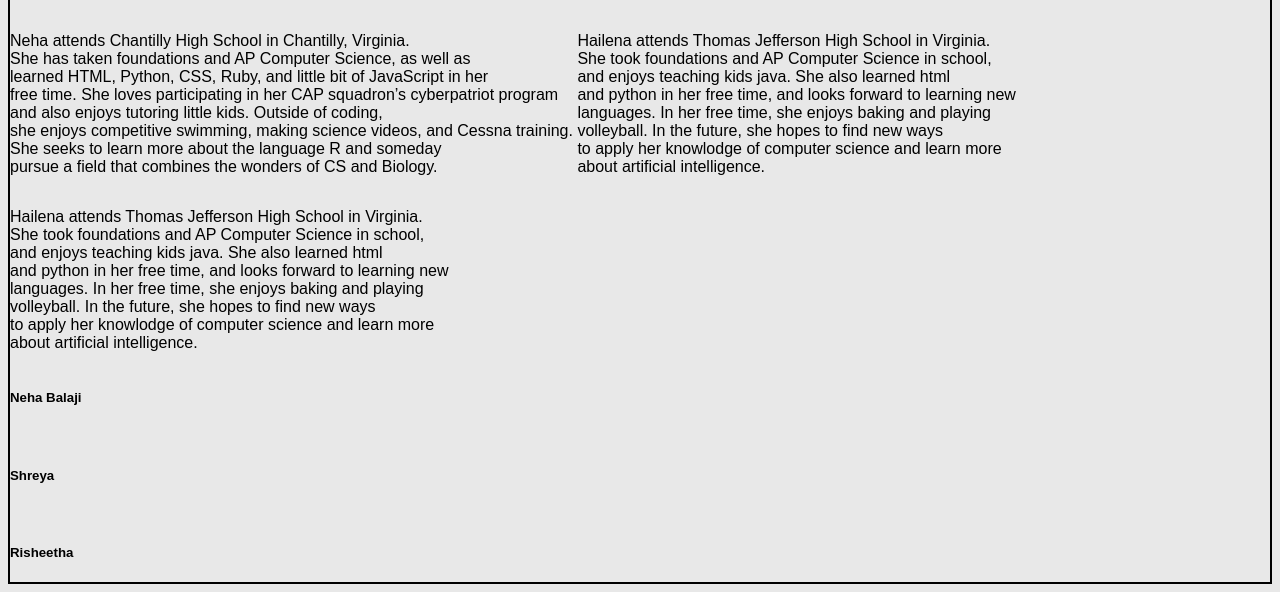
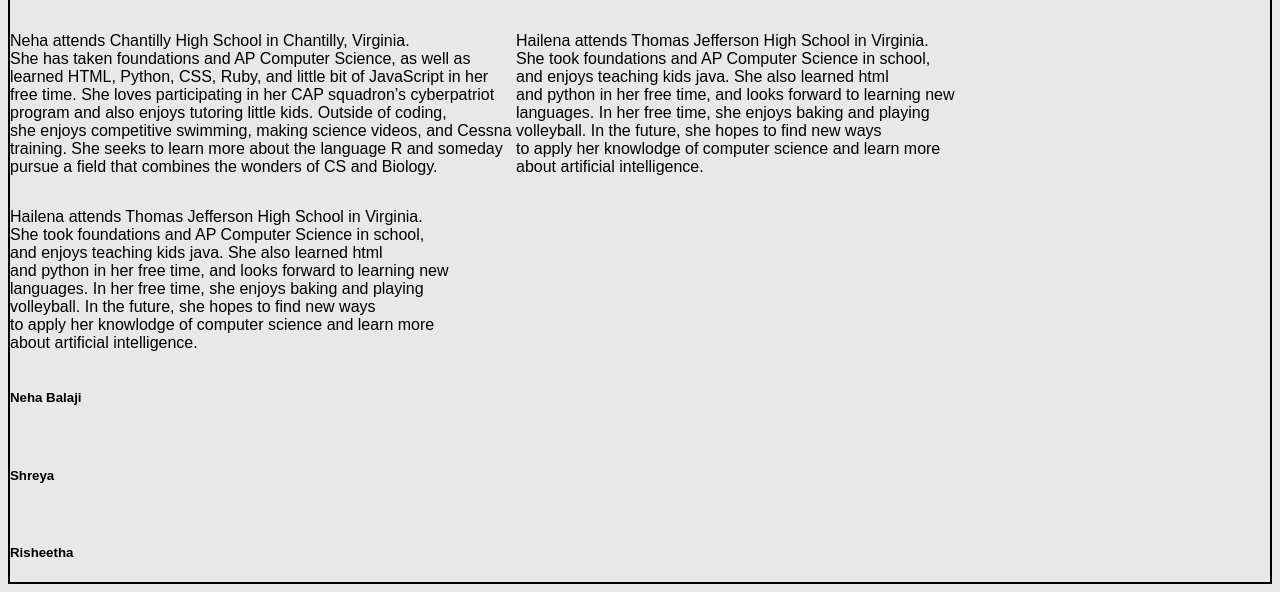
Before and after one commit to risheethagb/AirPollutionFinal, a Jekyll site: the page About Us/blurbs.html, which Jekyll copies as it is, in a window 1280 px wide, cut to the strip 488-1080 px from the top of the page. Built offline with Jekyll 4.4.1, drawn with Linux system fonts in a browser that asks for light colours; part of the change alters nothing that is shown.

```diff
--- a/About Us/blurbs.html
+++ b/About Us/blurbs.html
@@ -28,18 +28,25 @@
 	  &nbsp;
     <img src="IMG_0500.PNG"  width = 135 height = 250>
     <p class="hailena">
-    Hailena attends Thomas Jefferson High School in Virginia.<br> She took foundations and AP Computer Science in school, <br>
-    and enjoys teaching kids java. She also learned html<br> and python in her free time, and looks forward to learning new <br>
-    languages. In her free time, she enjoys baking and playing<br> volleyball. In the future, she hopes to find new ways <br>
-    to apply her knowlodge of computer science and learn more<br> about artificial intelligence.
+    Hailena attends Thomas Jefferson High School in Virginia.<br>
+    She took foundations and AP Computer Science in school, <br>
+    and enjoys teaching kids java. She also learned html<br>
+    and python in her free time, and looks forward to learning new <br>
+    languages. In her free time, she enjoys baking and playing<br>
+    volleyball. In the future, she hopes to find new ways <br>
+    to apply her knowlodge of computer science and learn more<br>
+    about artificial intelligence.
     </p>
 
 	  <p class="neha">
-    Neha attends Chantilly High School in Chantilly, Virginia.<br> She has taken foundations and AP Computer Science, as well as<br>
-    learned HTML, Python, CSS, Ruby, and little bit of JavaScript in her<br> free time. She loves participating in her CAP squadron’s
-    cyberpatriot program<br> and also enjoys tutoring little kids. Outside of coding,<br> she enjoys competitive swimming, making science
-    videos, and Cessna training.<br> She seeks to learn more about the language R and someday<br> pursue a field that combines the wonders
-    of CS and Biology.
+    Neha attends Chantilly High School in Chantilly, Virginia.<br>
+    She has taken foundations and AP Computer Science, as well as<br>
+    learned HTML, Python, CSS, Ruby, and little bit of JavaScript in her<br>
+    free time. She loves participating in her CAP squadron’s cyberpatriot <br>
+    program and also enjoys tutoring little kids. Outside of coding,<br>
+    she enjoys competitive swimming, making science videos, and Cessna <br>
+    training. She seeks to learn more about the language R and someday<br>
+    pursue a field that combines the wonders of CS and Biology.
     </p>
 
 	  <p class="shreya">
@@ -50,10 +57,14 @@
     </p>
 
 	  <p class="risheetha">
-    Hailena attends Thomas Jefferson High School in Virginia.<br> She took foundations and AP Computer Science in school, <br>
-    and enjoys teaching kids java. She also learned html<br> and python in her free time, and looks forward to learning new <br>
-    languages. In her free time, she enjoys baking and playing<br> volleyball. In the future, she hopes to find new ways <br>
-    to apply her knowlodge of computer science and learn more<br> about artificial intelligence.
+    Hailena attends Thomas Jefferson High School in Virginia.<br>
+    She took foundations and AP Computer Science in school, <br>
+    and enjoys teaching kids java. She also learned html<br>
+    and python in her free time, and looks forward to learning new <br>
+    languages. In her free time, she enjoys baking and playing<br>
+    volleyball. In the future, she hopes to find new ways <br>
+    to apply her knowlodge of computer science and learn more<br>
+    about artificial intelligence.
     </p>
 
     <br>
```
